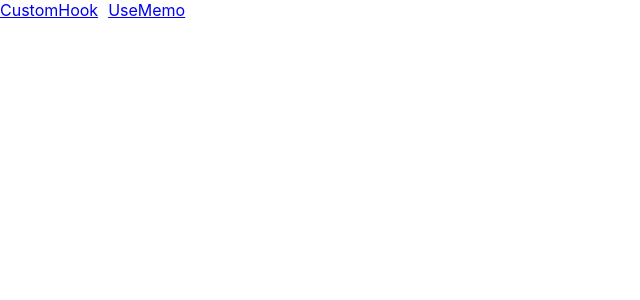
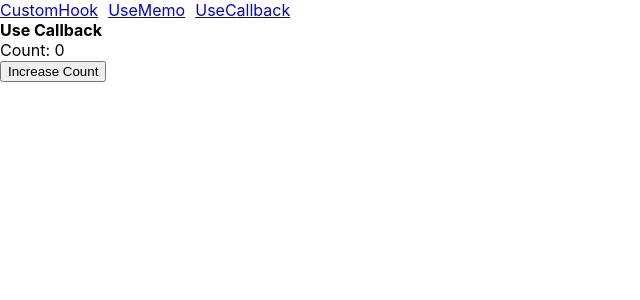
Before and after one commit to vanminhquangtri/reactjs-learn, a React (Create React App) app: page /use-callback in a window 1280 px wide. Before the commit this address had no page. Shown: the top 300 px of the page, without its empty margins (0-640 px from the left). Built offline with nearby package versions, Linux system fonts and the light colour scheme.

Commit message:
use call back

```diff
--- a/src/router/index.jsx
+++ b/src/router/index.jsx
@@ -1,6 +1,7 @@
 import React from 'react';
 import { Routes, Route } from 'react-router-dom';
 import CustomHook from 'views/custom-hook';
+import TestUseCallback from 'views/use-callback';
 import TestUseMemo from 'views/use-memo';
 
 export const routes = [
@@ -13,6 +14,11 @@ export const routes = [
     path: '/use-memo',
     title: 'UseMemo',
     element: <TestUseMemo />,
+  },
+  {
+    path: '/use-callback',
+    title: 'UseCallback',
+    element: <TestUseCallback />,
   },
 ];
 
--- /dev/null
+++ b/src/views/use-callback/Child.jsx
@@ -0,0 +1,14 @@
+import React from 'react';
+
+const Child = ({ onChangeCount }) => {
+  const a = onChangeCount;
+  console.log('a :>> ', a);
+
+  return (
+    <div>
+      <button onClick={onChangeCount}>Increase Count</button>
+    </div>
+  );
+};
+
+export default React.memo(Child);
--- /dev/null
+++ b/src/views/use-callback/index.jsx
@@ -0,0 +1,22 @@
+import React, { useCallback, useState } from 'react';
+import Child from './Child';
+
+const TestUseCallback = () => {
+  const [count, setCount] = useState(0);
+
+  const handleChangeCount = useCallback(() => {
+    setCount((count) => count + 1);
+  }, []);
+
+  return (
+    <div>
+      <div>
+        <strong>Use Callback</strong>
+      </div>
+      <div>Count: {count}</div>
+      <Child onChangeCount={handleChangeCount} />
+    </div>
+  );
+};
+
+export default TestUseCallback;
```
